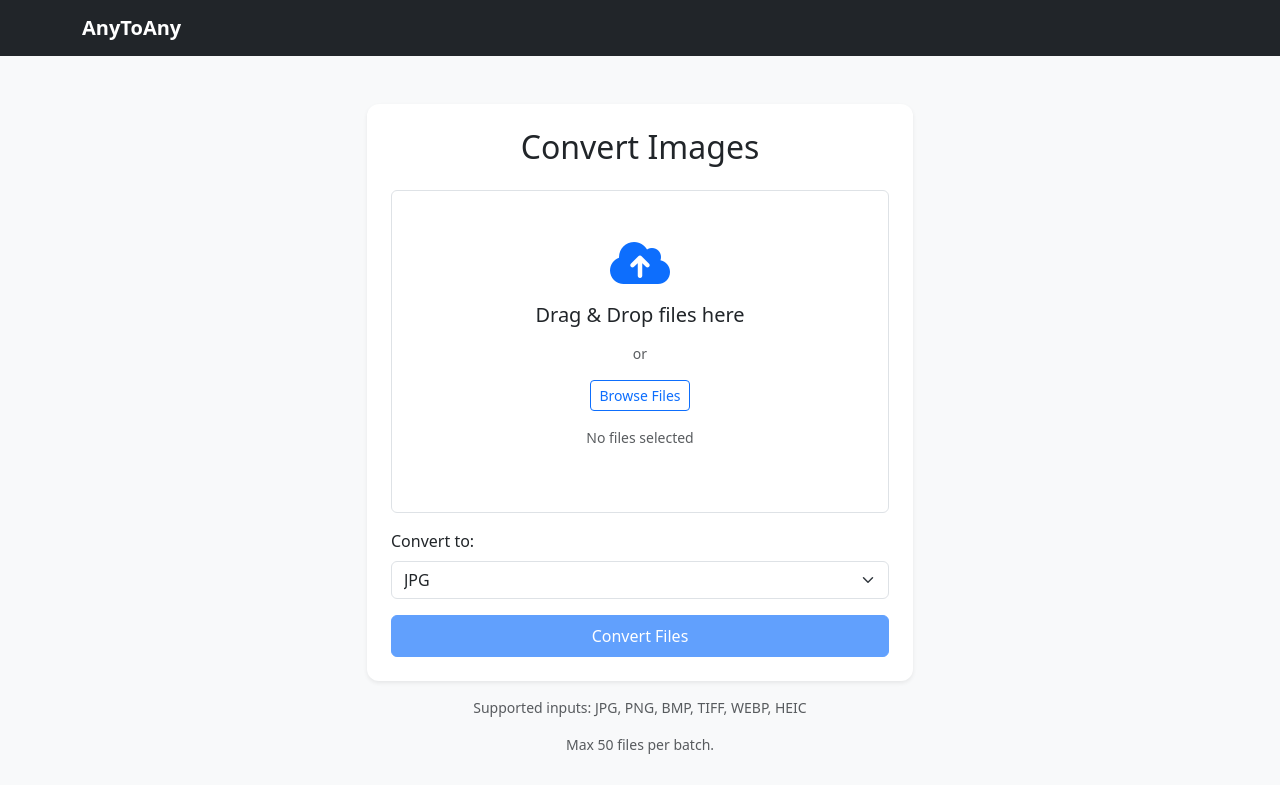
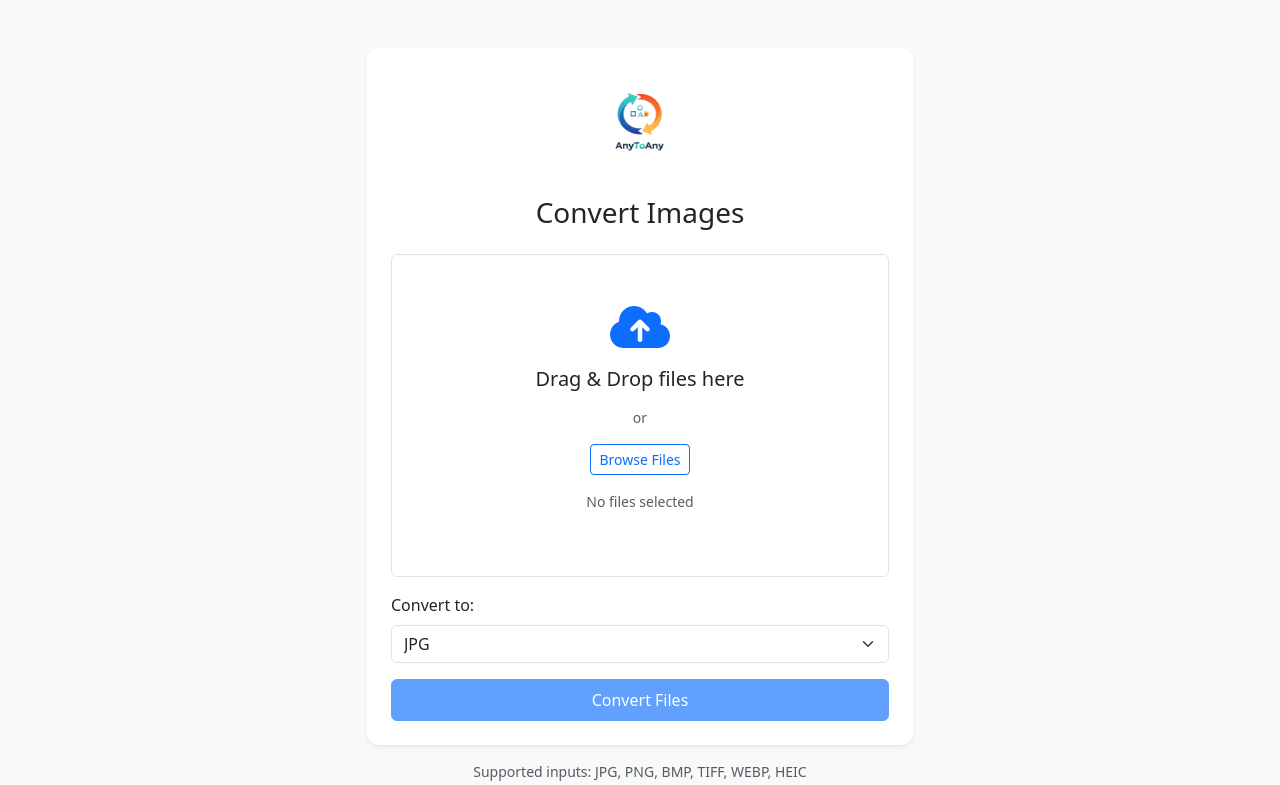
Before and after one commit to vgrakesh527/anytoany, a FastAPI app: page / in a window 1280 px wide. Shown: the top 785 px of the page. Before the commit the page ends 754 px from the top, so only its background shows below. Run offline with FastAPI, Linux system fonts and the light colour scheme.

Commit message:
feat: Add initial web interface, comprehensive README documentation, and project logos.

```diff
--- a/app/templates/index.html
+++ b/app/templates/index.html
@@ -1,5 +1,6 @@
 <!DOCTYPE html>
 <html lang="en">
+
 <head>
     <meta charset="UTF-8">
     <meta name="viewport" content="width=device-width, initial-scale=1.0">
@@ -10,14 +11,18 @@
     <!-- Font Awesome for icons -->
     <link rel="stylesheet" href="https://cdnjs.cloudflare.com/ajax/libs/font-awesome/6.0.0/css/all.min.css">
 </head>
+
 <body class="bg-light">
 
     <!-- Navbar -->
-    <nav class="navbar navbar-expand-lg navbar-dark bg-dark">
+    <!-- <nav class="navbar navbar-expand-lg navbar-dark bg-dark">
         <div class="container">
-            <a class="navbar-brand fw-bold" href="#">AnyToAny</a>
+            <a class="navbar-brand fw-bold d-flex align-items-center" href="#">
+                <img src="/static/img/anytoany_logo1.png" alt="AnyToAny Logo" width="60" height="60"
+                    class="d-inline-block align-text-top me-2 rounded">
+            </a>
         </div>
-    </nav>
+    </nav> -->
 
     <!-- Main Content -->
     <div class="container my-5">
@@ -26,7 +31,10 @@
 
                 <div class="card shadow-sm border-0">
                     <div class="card-body p-4">
-                        <h2 class="text-center mb-4">Convert Images</h2>
+                        <div class="text-center mb-4">
+                            <img src="/static/img/anytoany_logo.png" alt="AnyToAny Logo" width="100" height="100">
+                        </div>
+                        <h3 class="text-center mb-4">Convert Images</h3>
 
                         <!-- Alert Box -->
                         <div id="alert-box" class="alert d-none" role="alert"></div>
@@ -38,7 +46,8 @@
                                 <h5 class="mb-3">Drag & Drop files here</h5>
                                 <p class="text-muted small">or</p>
                                 <input type="file" id="file-input" class="d-none" multiple accept="image/*,.heic,.heif">
-                                <button type="button" class="btn btn-outline-primary btn-sm" onclick="document.getElementById('file-input').click()">
+                                <button type="button" class="btn btn-outline-primary btn-sm"
+                                    onclick="document.getElementById('file-input').click()">
                                     Browse Files
                                 </button>
                                 <p class="mt-3 text-muted small" id="file-count-text">No files selected</p>
@@ -65,7 +74,8 @@
                             <div class="d-grid">
                                 <button type="submit" id="convert-btn" class="btn btn-primary py-2" disabled>
                                     <span id="btn-text">Convert Files</span>
-                                    <span id="btn-spinner" class="spinner-border spinner-border-sm d-none" role="status" aria-hidden="true"></span>
+                                    <span id="btn-spinner" class="spinner-border spinner-border-sm d-none" role="status"
+                                        aria-hidden="true"></span>
                                 </button>
                             </div>
 
@@ -89,4 +99,5 @@
     <script src="https://cdn.jsdelivr.net/npm/bootstrap@5.3.0/dist/js/bootstrap.bundle.min.js"></script>
     <script src="/static/js/script.js"></script>
 </body>
+
 </html>
```
Also changed, not shown: README.md, app/static/img/anytoany_logo.png (added), app/static/img/anytoany_logo1.png (added).
